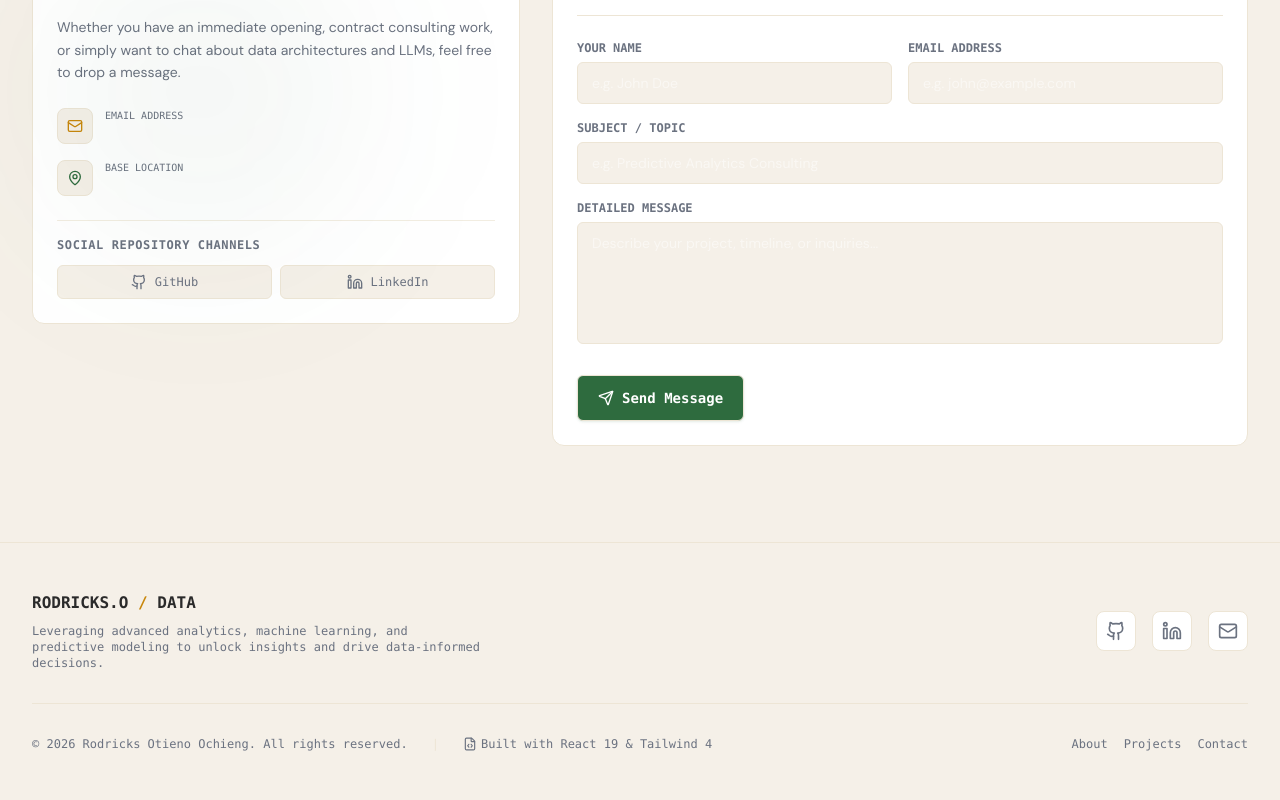
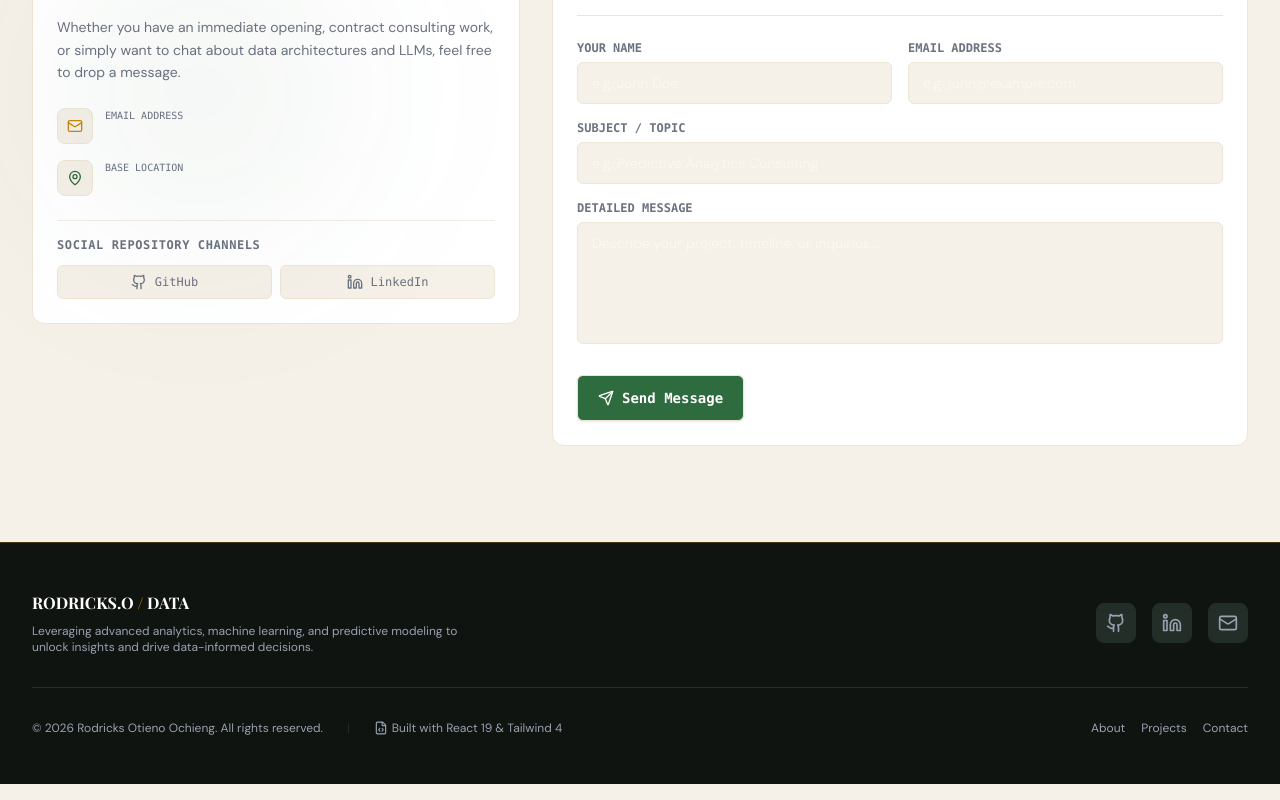
Before and after one commit to kevwasonga/roo, a Next.js app: page / in a window 1280 px wide. Shown: the part 5845-6645 px from the top of the page. Built offline with nearby package versions, Linux system fonts and the light colour scheme; a web font is replaced by a local one.

Commit message:
refactor(footer): update to dark theme footer with gold border accents

```diff
--- a/src/components/Footer.tsx
+++ b/src/components/Footer.tsx
@@ -1,5 +1,5 @@
 import Link from "next/link";
-import { Mail, Compass, ShieldAlert, FileCode } from "lucide-react";
+import { Mail, FileCode } from "lucide-react";
 
 const GithubIcon = (props: React.SVGProps<SVGSVGElement>) => (
   <svg
@@ -43,18 +43,18 @@ export default function Footer() {
   ];
 
   return (
-    <footer className="bg-background border-t border-border-github py-12 mt-auto">
+    <footer className="bg-dark border-t border-gold/30 py-12 mt-auto">
       <div className="max-w-7xl mx-auto px-4 sm:px-6 lg:px-8">
         <div className="flex flex-col md:flex-row items-center justify-between gap-6">
 
           {/* Logo and description */}
           <div className="flex flex-col items-center md:items-start text-center md:text-left">
             <div className="flex items-center gap-2 mb-2">
-              <span className="font-mono font-bold text-base text-foreground">
-                RODRICKS.O <span className="text-accent-blue">/</span> DATA
+              <span className="font-serif font-bold text-base text-white">
+                RODRICKS.O <span className="text-gold">/</span> DATA
               </span>
             </div>
-            <p className="text-xs text-text-muted max-w-md font-mono">
+            <p className="text-xs text-gray-400 max-w-md font-sans">
               Leveraging advanced analytics, machine learning, and predictive modeling to unlock insights and drive data-informed decisions.
             </p>
           </div>
@@ -67,7 +67,7 @@ export default function Footer() {
                 href={social.href}
                 target="_blank"
                 rel="noopener noreferrer"
-                className="w-10 h-10 flex items-center justify-center rounded-lg bg-card-bg border border-border-github text-text-muted hover:text-accent-blue hover:border-accent-blue transition-all"
+                className="w-10 h-10 flex items-center justify-center rounded-lg bg-dark-3 border border-dark-3 text-gray-400 hover:text-gold hover:border-gold transition-all"
                 aria-label={social.label}
               >
                 {social.icon}
@@ -76,21 +76,21 @@ export default function Footer() {
           </div>
         </div>
 
-        <hr className="border-border-github my-8" />
+        <hr className="border-gold/20 my-8" />
 
         <div className="flex flex-col md:flex-row items-center justify-between gap-4">
-          <div className="flex flex-wrap items-center justify-center gap-x-6 gap-y-2 text-xs text-text-muted font-mono">
+          <div className="flex flex-wrap items-center justify-center gap-x-6 gap-y-2 text-xs text-gray-400 font-sans">
             <span>© {currentYear} Rodricks Otieno Ochieng. All rights reserved.</span>
-            <span className="hidden md:inline text-border-github">|</span>
+            <span className="hidden md:inline text-dark-3">|</span>
             <span className="flex items-center gap-1">
               <FileCode className="w-3.5 h-3.5" /> Built with React 19 & Tailwind 4
             </span>
           </div>
 
-          <div className="flex gap-4 text-xs font-mono text-text-muted">
-            <Link href="#about" className="hover:text-foreground transition-colors">About</Link>
-            <Link href="#projects" className="hover:text-foreground transition-colors">Projects</Link>
-            <Link href="#contact" className="hover:text-foreground transition-colors">Contact</Link>
+          <div className="flex gap-4 text-xs font-sans text-gray-400">
+            <Link href="#about" className="hover:text-white transition-colors">About</Link>
+            <Link href="#projects" className="hover:text-white transition-colors">Projects</Link>
+            <Link href="#contact" className="hover:text-white transition-colors">Contact</Link>
           </div>
         </div>
       </div>
```
